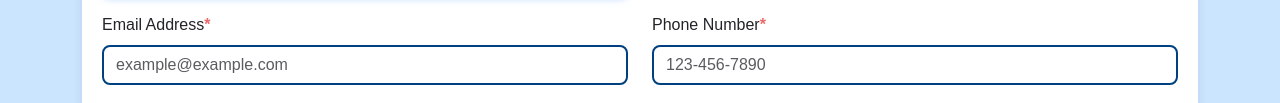
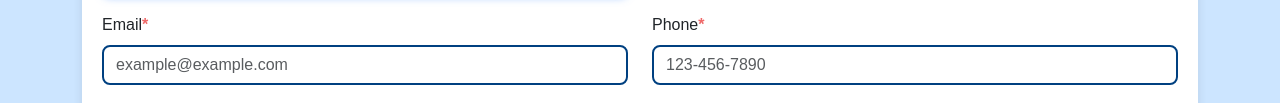
Before and after one commit to charishmasetty/Group645, a plain HTML site: page index.html in a window 1280 px wide. Shown: the part 382-485 px from the top of the page. Drawn offline with nearby package versions, Linux system fonts and the light colour scheme.

Commit message:
NEW UPDATE

```diff
--- a/index.html
+++ b/index.html
@@ -118,11 +118,11 @@
                     <input type="text" class="form-control" id="username" placeholder="Enter your name" autocomplete="username" required>
                 </div>
                 <div class="col-md-6 mb-3">
-                    <label for="email" class="form-label">Email Address<span>*</span></label>
+                    <label for="email" class="form-label">Email<span>*</span></label>
                     <input type="email" class="form-control" id="email" placeholder="example@example.com" autocomplete="email" required>
                 </div>
                 <div class="col-md-6 mb-3">
-                    <label for="phone" class="form-label">Phone Number<span>*</span></label>
+                    <label for="phone" class="form-label">Phone<span>*</span></label>
                     <input type="tel" class="form-control" id="phone" placeholder="123-456-7890" autocomplete="phone" required>
                 </div>
             </div>
```
